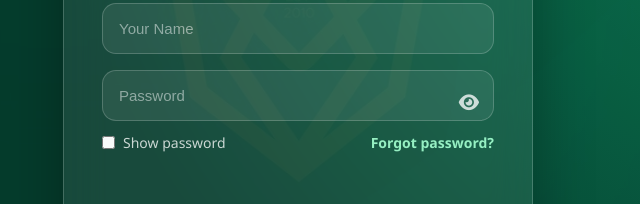
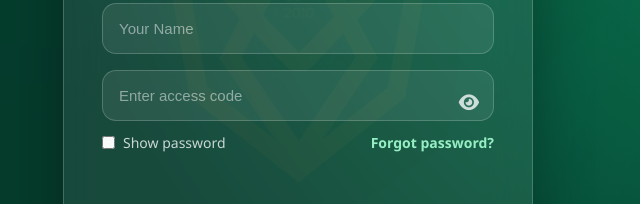
Before and after one commit to emeraldLC/CD_simulation, a plain HTML site: page index.html in a window 1280 px wide. Shown: the part 308-512 px from the top of the page, 342-982 px from the left. Drawn offline with Linux system fonts and the light colour scheme; no server answers.

Commit message:
Update index.html

```diff
--- a/index.html
+++ b/index.html
@@ -21,7 +21,15 @@
         <input type="text" id="nameInput" placeholder="Your Name" />
 
         <div class="password-wrapper">
-            <input type="password" id="passwordInput" placeholder="Password" />
+            <input
+  type="text"
+  id="codeInput"
+  placeholder="Enter access code"
+  autocomplete="one-time-code"
+  autocorrect="off"
+  autocapitalize="none"
+  spellcheck="false"
+/>
             <i id="togglePassword" class="fa-solid fa-eye toggle-password"></i>
         </div>
 
```
